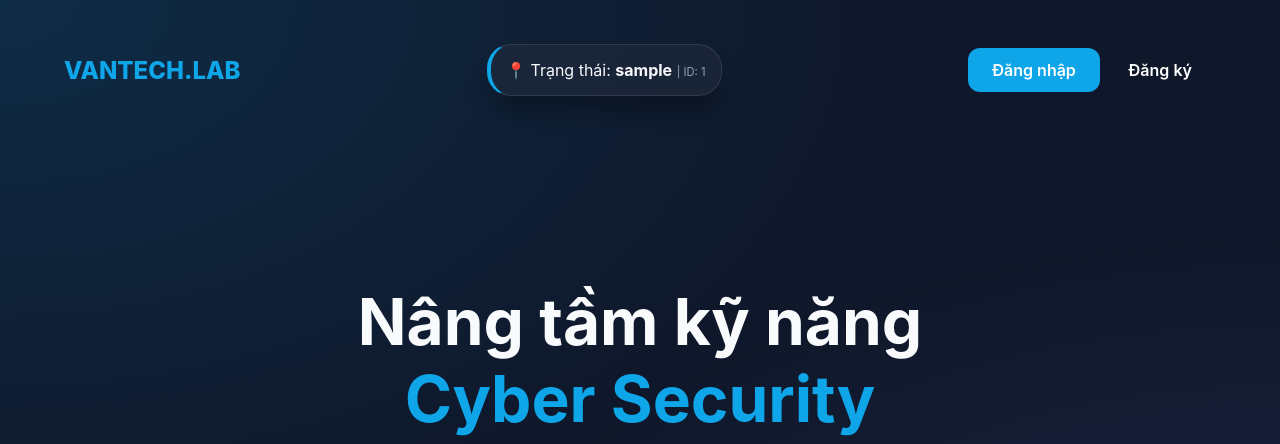
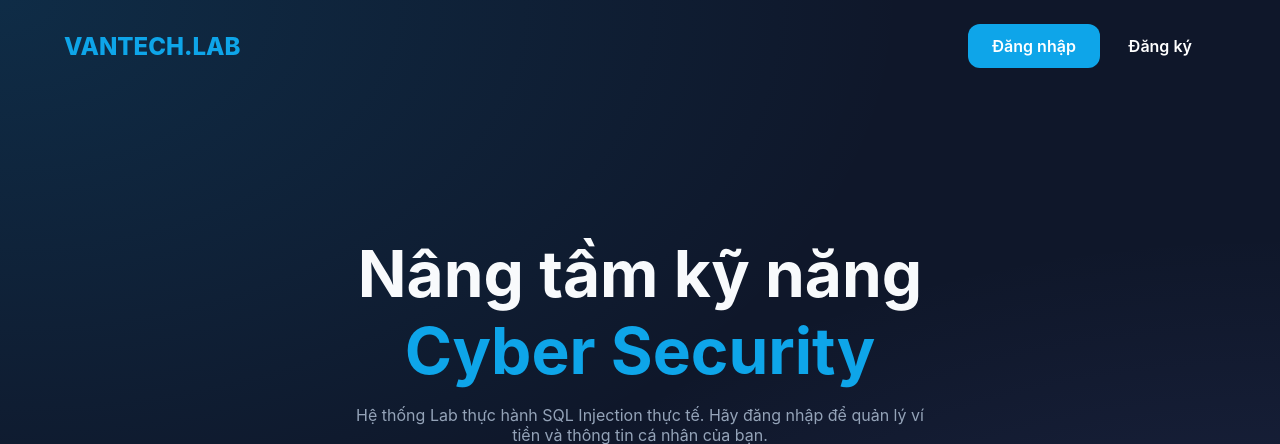
Before and after one commit to vancaptiendung/LabHackingTest, a PHP site: page /index.php in a window 1280 px wide. Shown: the top 444 px of the page. Run offline with PHP 8.4, Linux system fonts and the light colour scheme; the visitor is signed in with stand-in values (Sample User, id 1); data that the repository does not hold is empty.

Commit message:
tracking id

```diff
--- a/index.php
+++ b/index.php
@@ -1,16 +1,7 @@
 <?php
 session_start();
 include 'config.php';
-// Kiểm tra xem đã có Cookie tracking chưa
-$visitor_name = "Khách ẩn danh";
-if (isset($_COOKIE['user_tracking'])) {
-    $visitor_name = $_COOKIE['user_tracking'];
-}
 
-// Nếu người dùng đã đăng nhập thực sự qua Session
-if (isset($_SESSION['username'])) {
-    $visitor_name = $_SESSION['username'];
-}
 $user = null;
 if (isset($_SESSION['user_id'])) {
     $uid = $_SESSION['user_id'];
@@ -28,14 +19,6 @@ if (isset($_SESSION['user_id'])) {
 <body>
     <nav style="display: flex; justify-content: space-between; padding: 1.5rem 5%; align-items: center;">
         <div style="font-size: 1.5rem; font-weight: 800; color: var(--primary);">VANTECH.LAB</div>
-        <div class="glass-card" style="max-width: 900px; margin: 20px auto; padding: 15px; text-align: center; border-left: 4px solid var(--primary);">
-            <p style="margin: 0;">
-                📍 Trạng thái: <strong><?php echo htmlspecialchars($visitor_name); ?></strong>
-                <?php if(isset($_COOKIE['track_id'])): ?>
-                    <span style="font-size: 0.7rem; color: var(--text-muted);"> | ID: <?php echo $_COOKIE['track_id']; ?></span>
-                <?php endif; ?>
-            </p>
-        </div>
         <div>
             <?php if($user): ?>
                 <div class="glass-card" style="padding: 0.75rem 1.5rem; display: flex; align-items: center; gap: 15px;">
```
Also changed, not shown: login.php (+1 -9 lines).
